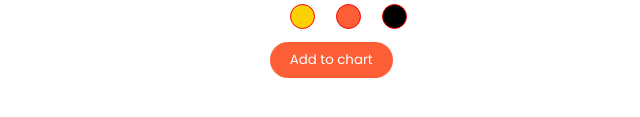
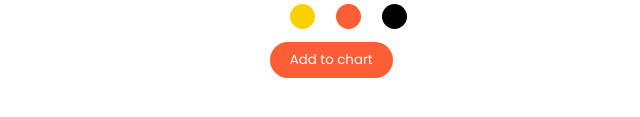
Before and after one commit to karanch577/css-project-07, a plain HTML site: page index.html in a window 1280 px wide. Shown: the part 533-650 px from the top of the page, 640-1280 px from the left. Drawn offline with Linux system fonts and the light colour scheme.

Commit message:
minor fixes

```diff
--- a/css/index.css
+++ b/css/index.css
@@ -15,7 +15,6 @@ nav{
     align-items: center;
     max-width: 88%;
     margin: 1em auto;
-    /* overflow: hidden; */
 }
 img[alt="logo"]{
     width: 100px;
@@ -58,20 +57,17 @@ img[alt="actions"]{
     position: relative;
     display: flex;
     flex-direction: column;
-    /* justify-content: center; */
     align-items: center;
 
 }
 img[alt="headphone"]{
     width: 100%;
-    /* margin: 0 auto; */
 }
 
 .discount{
     position: absolute;
     top: 55%;
     max-width: 30%;
-    /* right: 485px; */
 
 
 }
@@ -97,12 +93,10 @@ img[alt="headphone"]{
     display: flex;
 }
 .dot{
-    border: 1px solid red;
     width: 25px;
     height: 25px;
     border-radius: 50%;
     margin-left: 1.3em;
-    /* position: relative; */
     left: 217px;
 }
 .yellow-dot{
@@ -124,16 +118,13 @@ img[alt="headphone"]{
     margin-top: 1em;
 }
 .dots + button{
-    /* position: relative; */
     top: 30px;
     left: 235px;
 }
 .headphone-div{
     position: relative;
-    /* left: 100px; */
 }
 
-/* left section */
 .left-section{
     width: 50%;
     margin-top: 2.5em;
```
